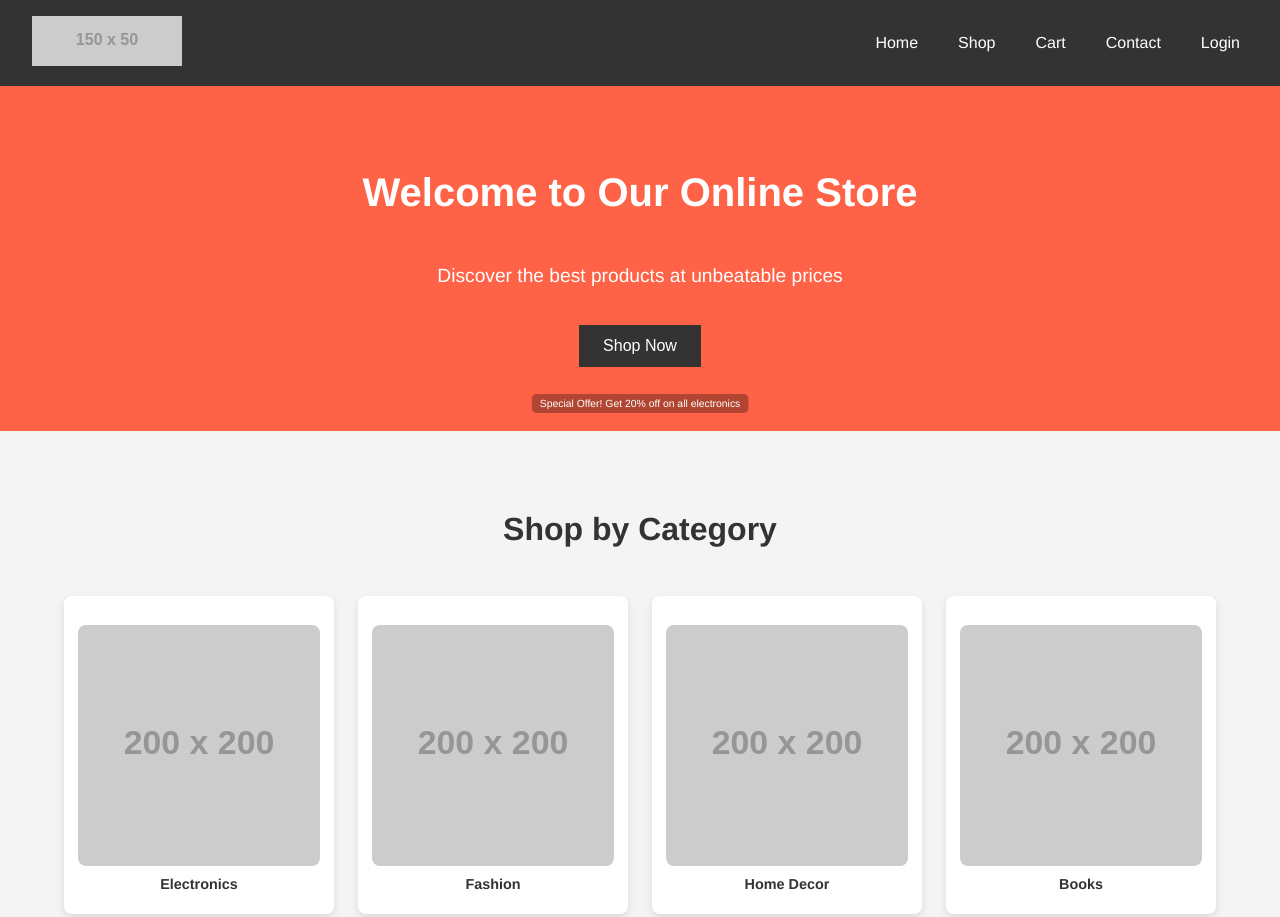
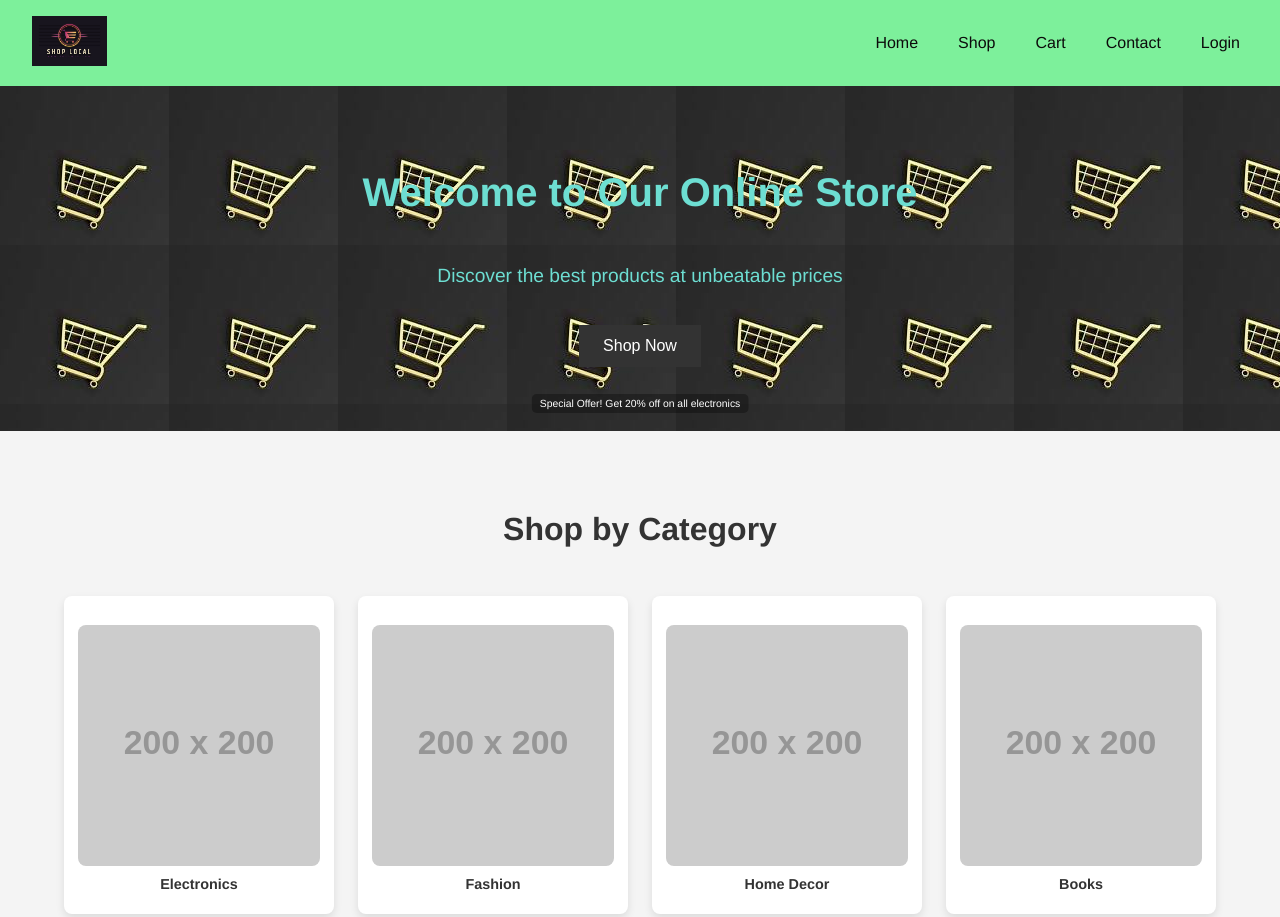
Before and after one commit to Abhay-Mishra-2712/E-Commerce-Proj, a plain HTML site: page index.html in a window 1280 px wide. Shown: the top 917 px of the page. Drawn offline with Linux system fonts and the light colour scheme; no server answers; placeholder pictures from the web are drawn by us.

Commit message:
The Final outcome!!

```diff
--- a/index.html
+++ b/index.html
@@ -11,11 +11,7 @@
     <header>
       <nav class="navbar">
         <div class="logo-container">
-          <img
-            class="logo"
-            src="https://placehold.co/150x50?text=ShopLogo"
-            alt="Shop Logo"
-          />
+          <img class="logo" src="./media/shoplogo.jpg" alt="Shop Logo" />
         </div>
         <ul class="nav-links">
           <li><a href="#">Home</a></li>
@@ -200,7 +196,7 @@
         const xhr = new XMLHttpRequest(); // Create a new XMLHttpRequest object
         xhr.open("GET", url, true); // Initialize it with GET method and URL
         xhr.onload = function () {
-          if (xhr.status >= 200 && xhr.status < 500) {
+          if (xhr.status >= 200 && xhr.status < 300) {
             // If the request is successful, call the callback with the response
             callback(null, JSON.parse(xhr.responseText));
           } else {
--- a/style .css
+++ b/style .css
@@ -21,8 +21,8 @@ h1, h2, h3, p {
 
 /* Header Styles */
 .navbar {
-  background-color: #333;
-  color: #fff;
+  background-color: #7df09b;
+  color: #000000;
   padding: 1em;
   display: flex;
   justify-content: space-between;
@@ -50,7 +50,7 @@ h1, h2, h3, p {
 }
 
 .nav-links a {
-  color: #fff;
+  color: #0c0b0b;
   text-decoration: none;
   padding: 0.5em;
   transition: color 0.3s ease;
@@ -62,8 +62,12 @@ h1, h2, h3, p {
 
 /* Hero Section Styles */
 .hero {
+  background-image: url(./media/mainbody.jfif);
+
+
+
   background-color: #ff6347;
-  color: #fff;
+  color: #6dded2;
   padding: 4em 0;
   text-align: center;
 }
@@ -228,6 +232,9 @@ h1, h2, h3, p {
   padding: 0;
   font-family: 'Helvetica Neue', Arial, sans-serif;
   background-color: #f46161;
+  background-image: url(./media/bg-image.jpg);
+  background-repeat: repeat;
+  background-position: center;
   display: flex;
   justify-content: center;
   align-items: center;
```
Also changed, not shown: media/mainbody.jfif (added), media/shoplogo.jpg (added).
